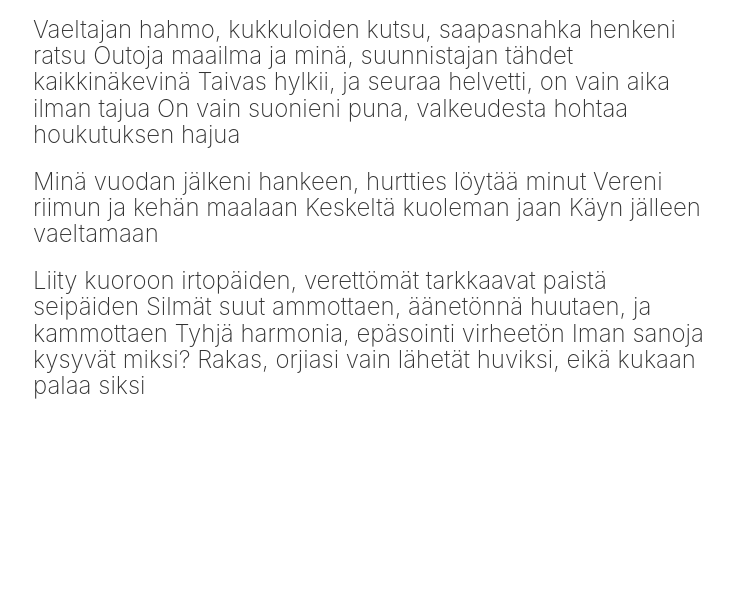
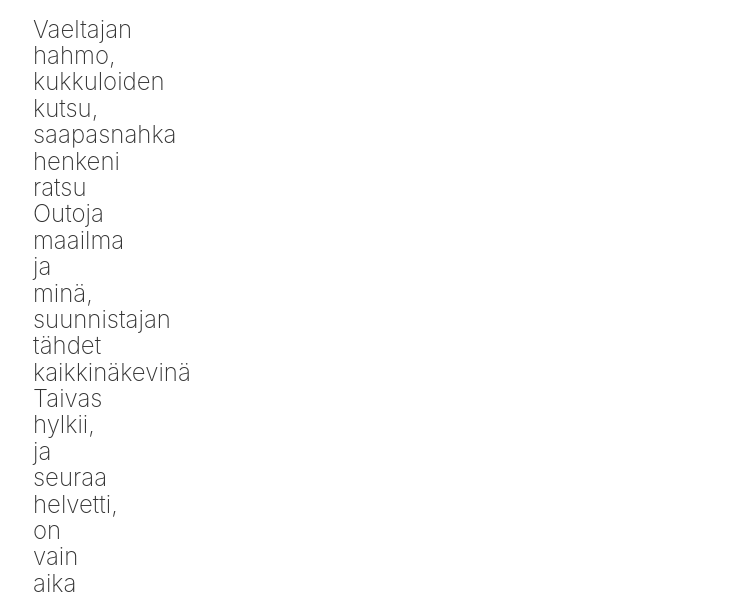
Before and after one commit to Ras-fael/nauka-gita-2, a plain HTML site: page index.html in a window 1280 px wide. Shown: the part 216-810 px from the top of the page, without its empty margins (167-900 px from the left). Drawn offline with nearby package versions, Linux system fonts and the light colour scheme.

Commit message:
Add bit more styles

```diff
--- a/index.html
+++ b/index.html
@@ -10,9 +10,9 @@
 	<body>
 		<section class="artist">
 		<h1>Marko Hietala </h1>
-		<h2>Vapauden Kuolinmarssi</h2>
 		</section>
 		<section class="song">
+		<h2>Vapauden Kuolinmarssi</h2>
 		<h3>Vaeltajan hahmo, kukkuloiden kutsu,
 			saapasnahka henkeni ratsu
 			Outoja maailma ja minä,
--- a/style.css
+++ b/style.css
@@ -1,6 +1,6 @@
 body {
     font-family: -apple-system, BlinkMacSystemFont, 'Segoe UI', Roboto, Oxygen, Ubuntu, Cantarell, 'Open Sans', 'Helvetica Neue', sans-serif;
-    padding: 100px 400px 0 200px;
+    padding: 100px 400px 100px 200px;
 }
 
 h1 {
@@ -14,3 +14,8 @@ h2 {
 h3 {
     font-weight: 200;
 }
+
+.song, h3 {
+    padding-right: 300px;
+    text-align: justify;
+}
```
